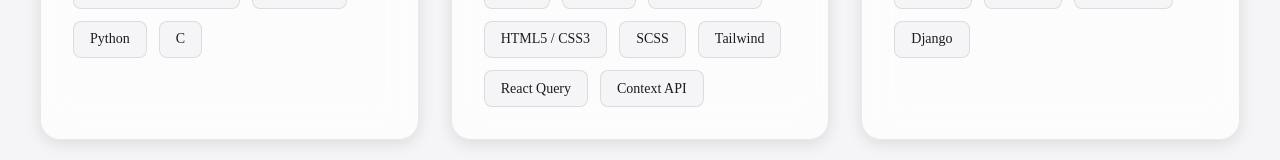
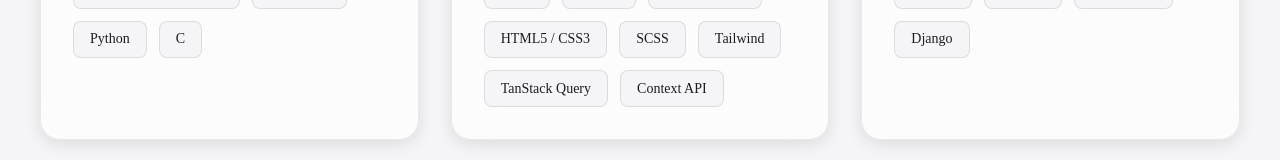
Before and after one commit to saranjbule/portfolio, a Next.js app: page / in a window 1280 px wide. Shown: the part 2207-2367 px from the top of the page. Built offline with nearby package versions, Linux system fonts and the light colour scheme.

Commit message:
resume added

```diff
--- a/app/page.tsx
+++ b/app/page.tsx
@@ -22,6 +22,7 @@
     CodeXml,
     ExternalLink,
     Square,
+    FileUser,
 } from 'lucide-react';
 import { greatVibes } from './fonts';
 import './home.css';
@@ -38,6 +39,7 @@
         leetcode: 'https://leetcode.com/u/saranju/',
         location: 'Bengaluru, India',
         codesanbox: 'https://codesandbox.io/u/saranj',
+        resume: 'https://drive.google.com/file/d/1MTWxYdngv0faZh1NaxrsH8J4FLfyywko/view?usp=sharing',
     },
     summary: [
         'Front-End Engineer with 4+ years of experience building scalable, high-performance applications using React, TypeScript, and cloud-native tooling. Skilled in UI/UX engineering, performance optimization, SEO architecture, component libraries, CI/CD automation, microfrontends & reusable module development for enterprise platforms.',
@@ -52,7 +54,7 @@
             'HTML5 / CSS3',
             'SCSS',
             'Tailwind',
-            'React Query',
+            'TanStack Query',
             'Context API',
         ],
         Backend: ['Node.js', 'Express', 'REST APIs', 'Django'],
@@ -581,6 +583,11 @@
                                     icon: Square,
                                     label: 'CodeSanbox',
                                 },
+                                {
+                                    href: profileData.contact.resume,
+                                    icon: FileUser,
+                                    label: 'Resume',
+                                },
                             ].map((social, index) => {
                                 const Icon = social.icon;
                                 return (
```
